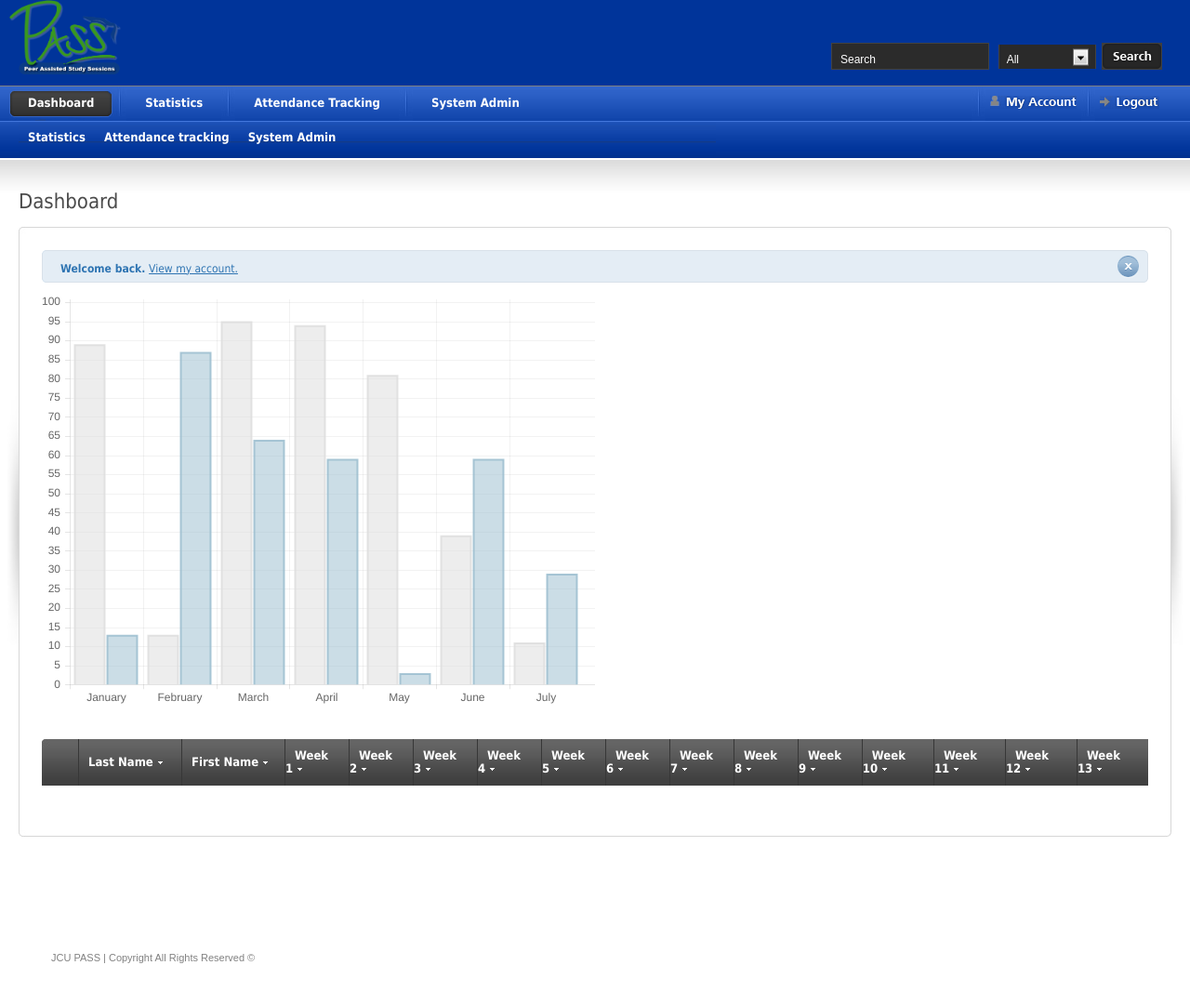
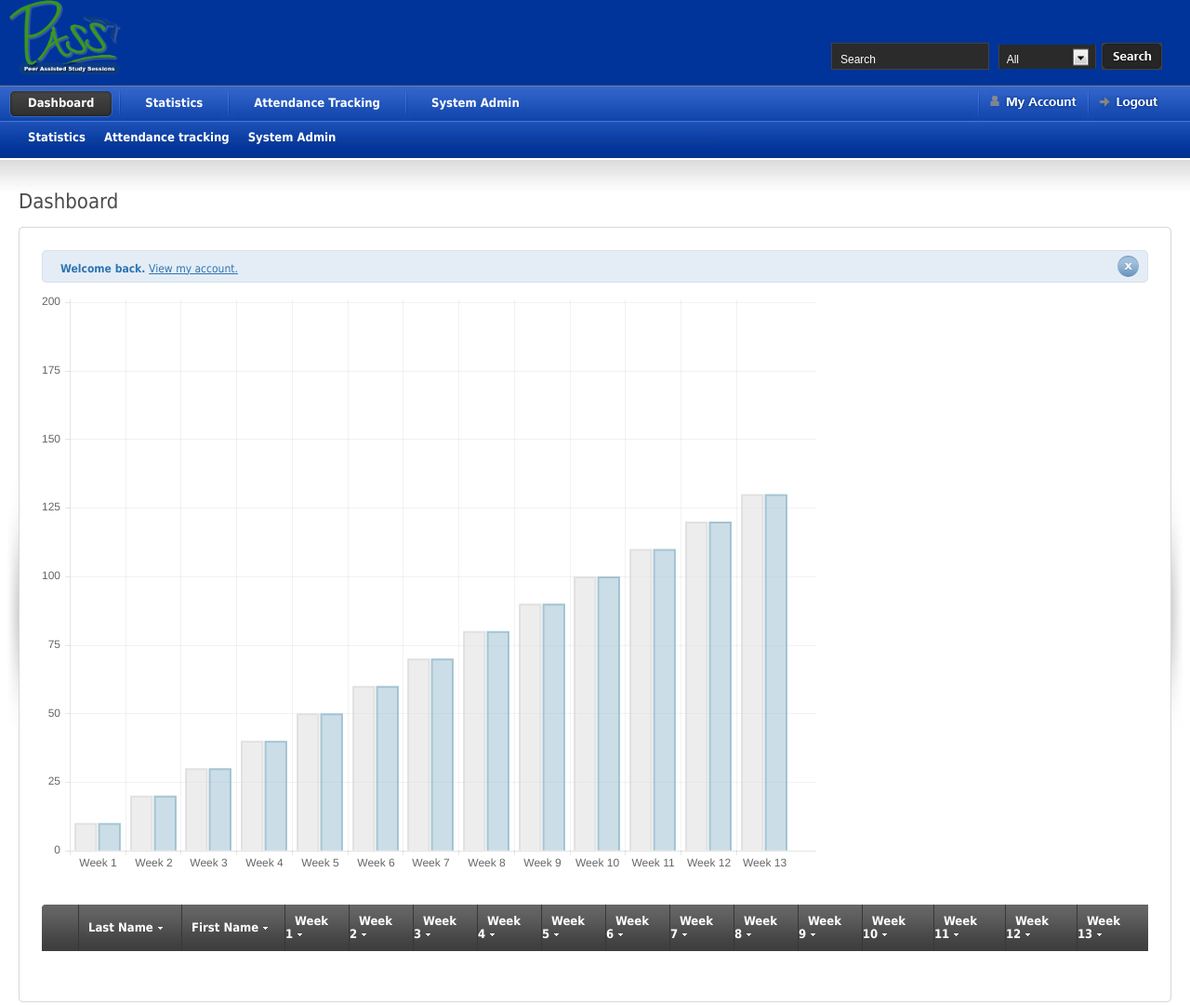
Before and after one commit to joshuafraser/CP3046-PASS, a website: page PassSystem/client/Dashboard.html in a window 1280 px wide. Shown: the top 1081 px of the page at 93% size. Drawn offline with nearby package versions, Linux system fonts and the light colour scheme; some packages are replaced by stand-ins of ours; no server answers.

Commit message:
no message

```diff
--- a/PassSystem/client/Dashboard.html
+++ b/PassSystem/client/Dashboard.html
@@ -363,7 +363,7 @@ $(document).pngFix( );
 				</table>
 				</div>
 				<!--  end message-blue -->
-				<div style="width: 50%">
+				<div style="width: 70%">
 				<canvas id="canvas" height="450" width="600"></canvas>
 				</div>
 
@@ -371,21 +371,21 @@ $(document).pngFix( );
 				var randomScalingFactor = function(){ return Math.round(Math.random()*100)};
 
 				var barChartData = {
-					labels : ["January","February","March","April","May","June","July"],
+					labels : ["Week 1", "Week 2", "Week 3", "Week 4", "Week 5", "Week 6", "Week 7", "Week 8", "Week 9", "Week 10", "Week 11", "Week 12", "Week 13"],
 					datasets : [
 					{
 					fillColor : "rgba(220,220,220,0.5)",
 					strokeColor : "rgba(220,220,220,0.8)",
 					highlightFill: "rgba(220,220,220,0.75)",
 					highlightStroke: "rgba(220,220,220,1)",
-					data : [randomScalingFactor(),randomScalingFactor(),randomScalingFactor(),randomScalingFactor(),randomScalingFactor(),randomScalingFactor(),randomScalingFactor()]
+					data : [10,20,30,40,50,60,70,80,90,100,110,120,130]
 					},
 				{
 					fillColor : "rgba(151,187,205,0.5)",
 					strokeColor : "rgba(151,187,205,0.8)",
 					highlightFill : "rgba(151,187,205,0.75)",
 					highlightStroke : "rgba(151,187,205,1)",
-					data : [randomScalingFactor(),randomScalingFactor(),randomScalingFactor(),randomScalingFactor(),randomScalingFactor(),randomScalingFactor(),randomScalingFactor()]
+					data : [10,20,30,40,50,60,70,80,90,100,110,120,130]
 				}
 				]
 
@@ -423,10 +423,11 @@ $(document).pngFix( );
                     <th class="table-header-repeat line-left"><a href="">Week 13</a></th>
 				</tr>
 				<tr ng-repeat="spot in allStudents">
-					<td><input  type="checkbox"/></td>
+
+					<td><input  type="checkbox" /></td>
 					<td>{{spot.firstName}}</td>
 					<td>{{spot.lastName}}</td>
-					<td ng-repeat="spot in allStudents"><input  type="checkbox"/></td>
+					<td ng-repeat="spot in allWeeks"><input  type="checkbox" ng-model=""/></td>
 					<!-- <td><input  type="checkbox"/></td>
 					<td><input  type="checkbox"/></td>
                     <td><input  type="checkbox"/></td>
--- a/PassSystem/client/controllers/controller.js
+++ b/PassSystem/client/controllers/controller.js
@@ -10,6 +10,7 @@ angular.module('myApp',
  	$scope.allWeeks = [];
  	$scope.allUsers = [];
 
+ 	$scope.monkeyfarm= true;
 
  	//////////Student\\\\\\\\\\
 
```
